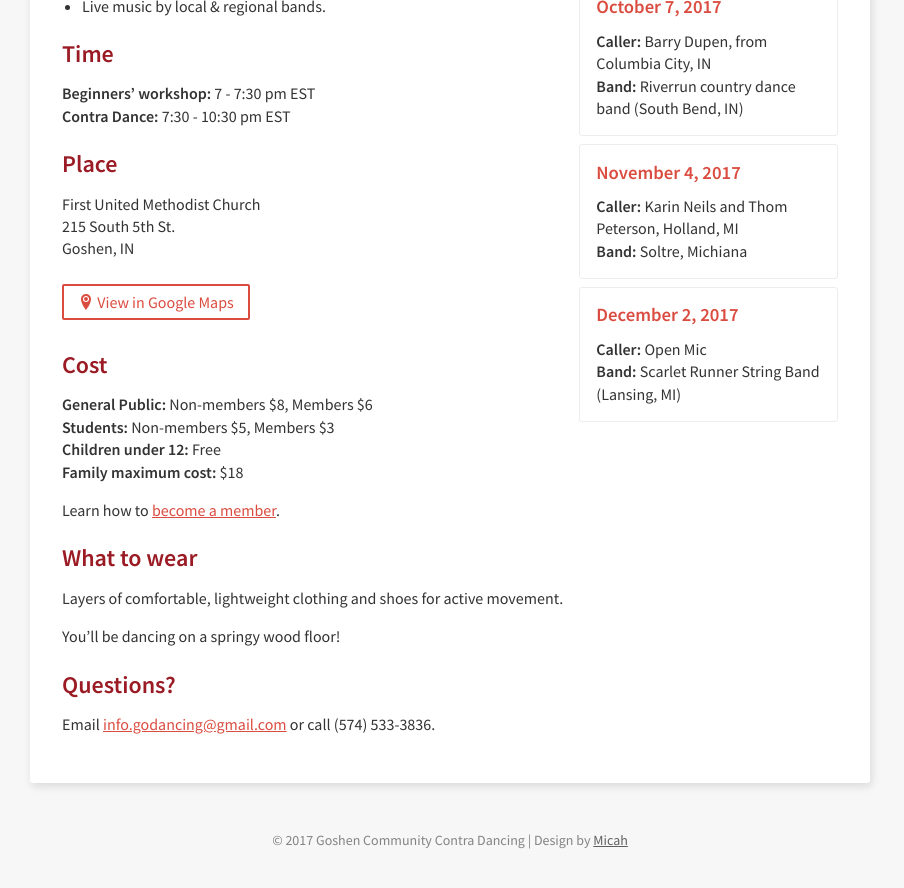
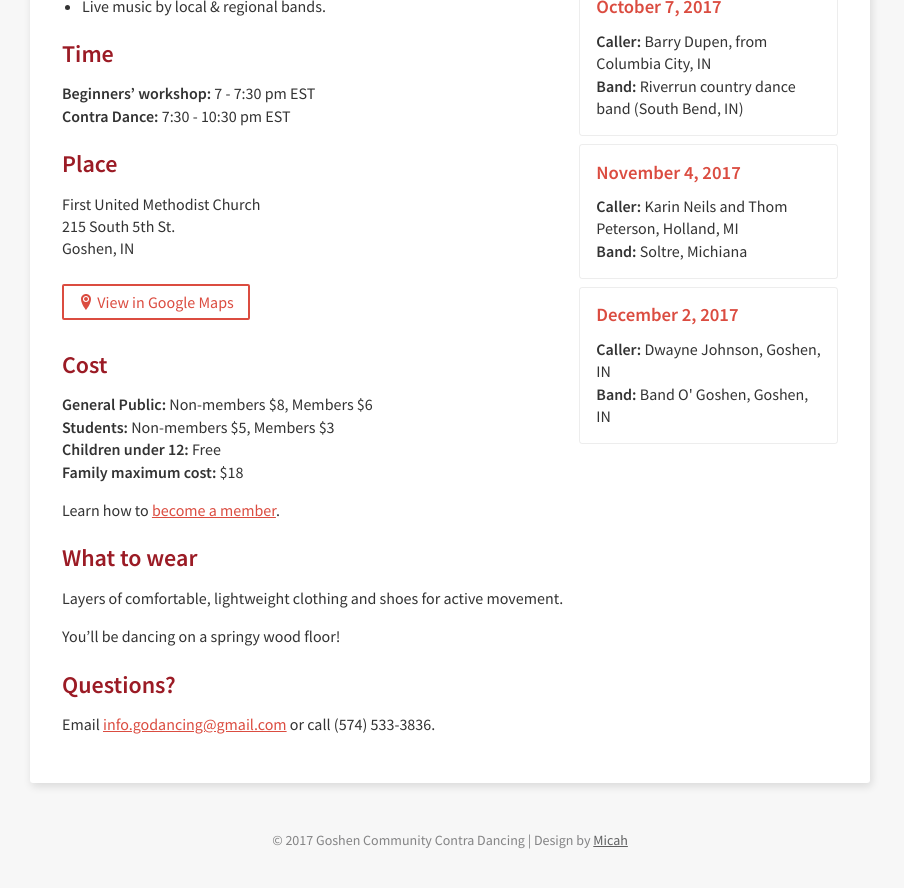
Before and after one commit to godancing/godancing.github.io, a Jekyll site: the page built from index.markdown, in a window 1280 px wide and 900 px high, scrolled down 580 px. Shown: the top 888 px of the window, without its empty margins (190-1094 px from the left). Built offline with Jekyll 4.4.1, drawn with Linux system fonts in a browser that asks for light colours.

Commit message:
Updated 2017 01 07

```diff
--- a/_dances/2017-01-07.markdown
+++ b/_dances/2017-01-07.markdown
@@ -1,9 +1,9 @@
 ---
-title: Jan 6, 2018
+title: December 2, 2017
 date: 2017-12-02 19:00:00 -05:00
 position: 3
 Caller:
-  Name: Open Mic
+  Name: Dwayne Johnson, Goshen, IN
 Band:
-  Name: Scarlet Runner String Band (Lansing, MI)
+  Name: 'Band O'' Goshen, Goshen, IN '
 ---
```
